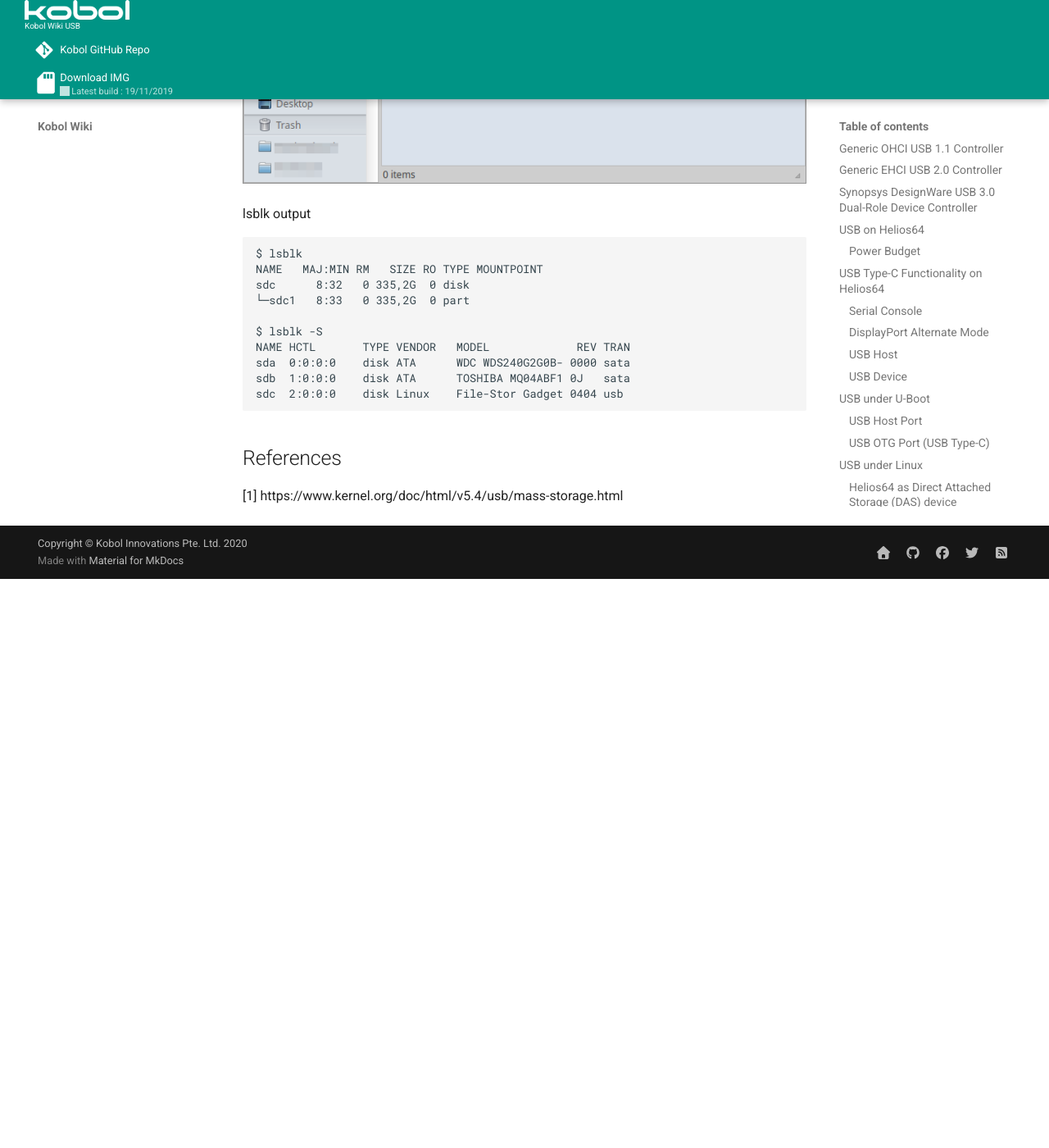
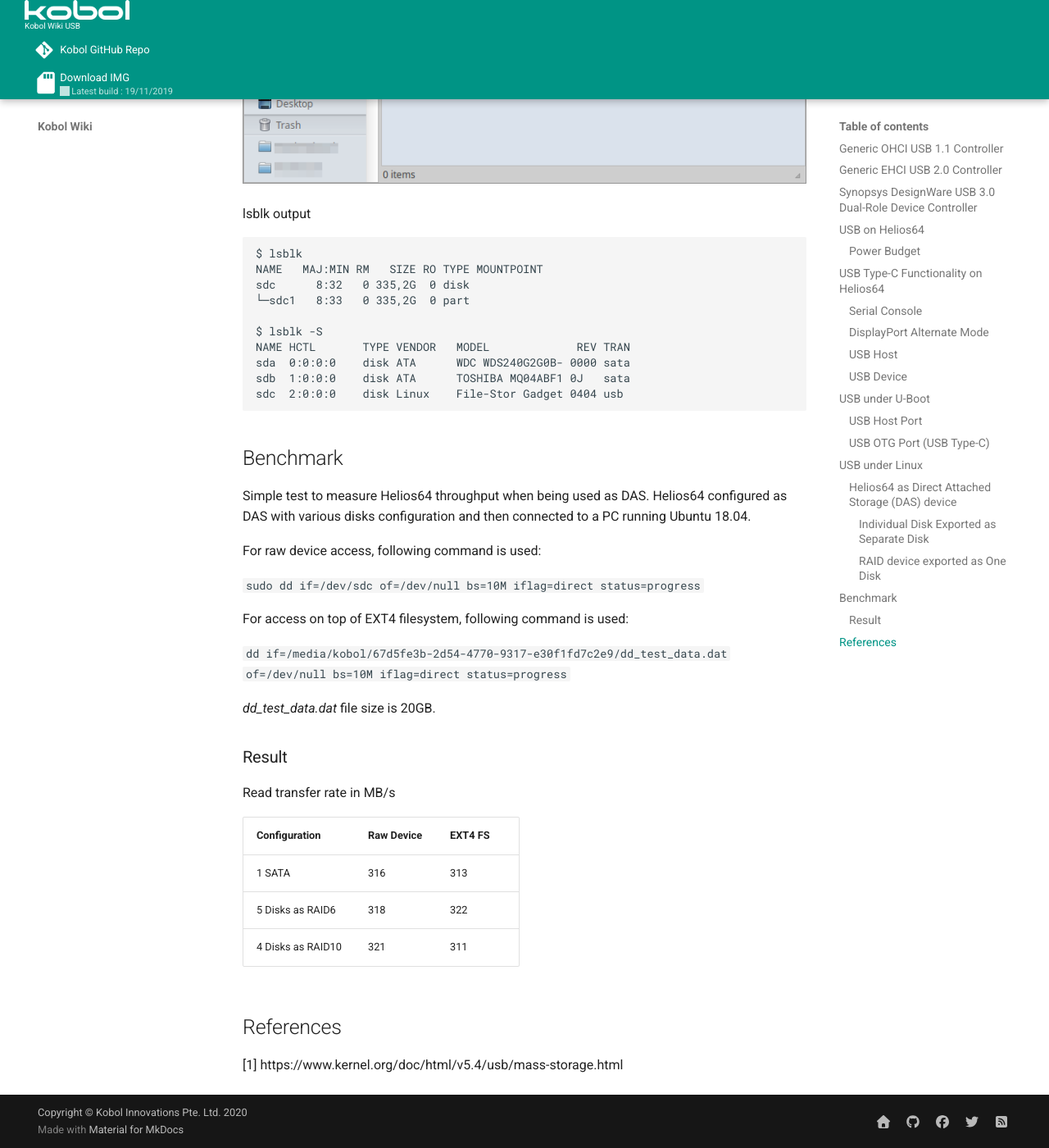
Before and after one commit to kobol-io/wiki, an MkDocs documentation site: the page built from docs/helios64/usb.md, in a window 1280 px wide and 1400 px high, scrolled down 18286 px. Shown: the whole window at 82% size. Built offline with MkDocs 1.6.1 and Material for MkDocs 9.7.7, drawn with Linux system fonts in a browser that asks for light colours; before the commit the page ends 18992 px from its top, so only the background shows below that.

Commit message:
Added benchmark on H64 as DAS

````diff
--- a/docs/helios64/usb.md
+++ b/docs/helios64/usb.md
@@ -465,6 +465,30 @@ sdb  1:0:0:0    disk ATA      TOSHIBA MQ04ABF1 0J   sata
 sdc  2:0:0:0    disk Linux    File-Stor Gadget 0404 usb
 ```
 
+## Benchmark
+
+Simple test to measure Helios64 throughput when being used as DAS.
+Helios64 configured as DAS with various disks configuration and then connected to a PC running Ubuntu 18.04.
+
+For raw device access, following command is used:
+
+`sudo dd if=/dev/sdc of=/dev/null bs=10M iflag=direct status=progress`
+
+For access on top of EXT4 filesystem, following command is used:
+
+`dd if=/media/kobol/67d5fe3b-2d54-4770-9317-e30f1fd7c2e9/dd_test_data.dat of=/dev/null bs=10M iflag=direct status=progress`
+
+*dd_test_data.dat* file size is 20GB.
+
+### Result
+
+Read transfer rate in MB/s
+
+| Configuration | Raw Device | EXT4 FS |
+|---------------|------------|---------|
+| 1 SATA | 316 | 313 |
+| 5 Disks as RAID6 | 318 | 322 |
+| 4 Disks as RAID10 | 321 | 311 |
 
 ## References
 [1] https://www.kernel.org/doc/html/v5.4/usb/mass-storage.html
````
